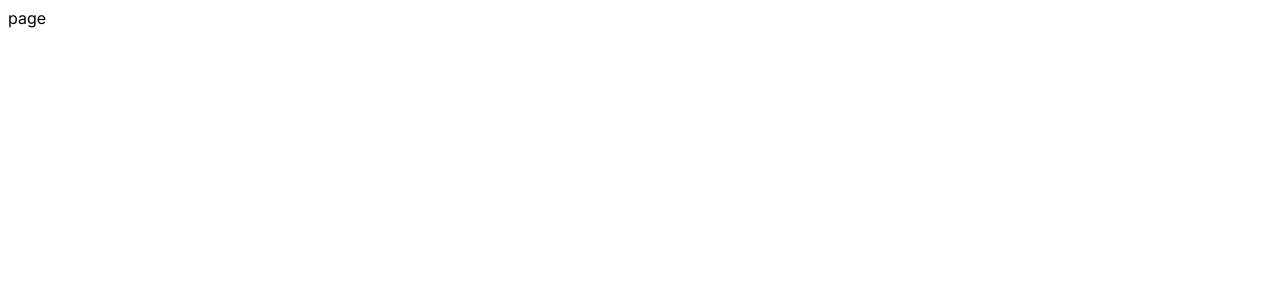
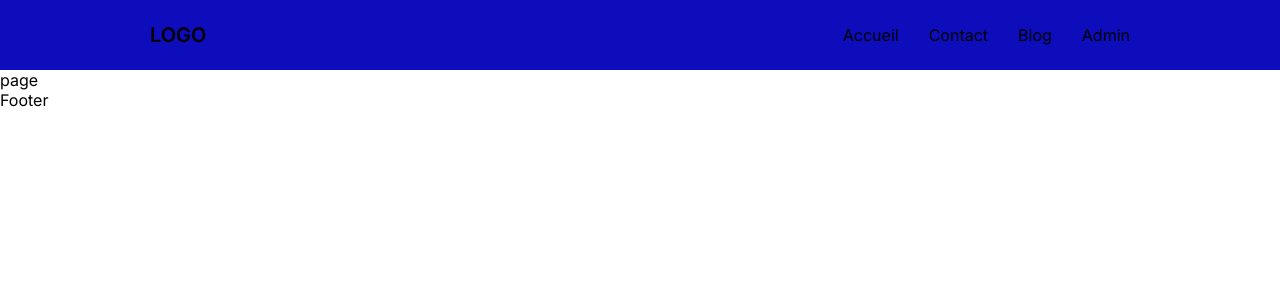
Before and after one commit to karimoucisse/next-tutorial-app, a Next.js app: page / in a window 1280 px wide. Shown: the top 300 px of the page. Built offline with nearby package versions, Linux system fonts and the light colour scheme.

Commit message:
add component folder

```diff
--- a/src/app/globals.css
+++ b/src/app/globals.css
@@ -0,0 +1,10 @@
+* {
+    margin: 0;
+    padding: 0;
+    box-sizing: border-box;
+}
+a
+{
+    text-decoration: none;
+    color: inherit;
+}
--- a/src/app/layout.js
+++ b/src/app/layout.js
@@ -1,5 +1,7 @@
 import { Inter } from "next/font/google";
 import "./globals.css";
+import NavBar from "@/components/navbar/NavBar";
+import Footer from "@/components/footer/Footer";
 
 const inter = Inter({ subsets: ["latin"] });
 
@@ -11,7 +13,11 @@ export const metadata = {
 export default function RootLayout({ children }) {
   return (
     <html lang="en">
-      <body className={inter.className}>{children}</body>
+      <body className={inter.className}>
+        <NavBar/>
+        {children}
+        <Footer/>
+        </body>
     </html>
   );
 }
--- /dev/null
+++ b/src/components/footer/Footer.jsx
@@ -0,0 +1,9 @@
+import React from 'react'
+
+const Footer = () => {
+  return (
+    <div>Footer</div>
+  )
+}
+
+export default Footer
--- /dev/null
+++ b/src/components/navbar/NavBar.jsx
@@ -0,0 +1,14 @@
+import React from 'react'
+import NavList from './NavList'
+import styles from "./navbar.module.css"
+
+const NavBar = () => {
+  return (
+    <div className={styles.container}>
+      <div className={styles.logoContainer}>Logo</div>
+      <NavList/>
+    </div>
+  )
+}
+
+export default NavBar
--- /dev/null
+++ b/src/components/navbar/NavList.jsx
@@ -0,0 +1,20 @@
+import Link from "next/link"
+import styles from "./navbar.module.css"
+const NavList = () => {
+
+    const list = [
+        {name: "Accueil", link: "/"},
+        {name: "Contact", link: "/contact"},
+        {name: "Blog", link: "/blog"},
+        {name: "admin", link: "/admin"}
+    ]
+  return (
+    <div className={styles.nav_list}>
+        {list.map((element, index) => (
+            <Link key={index} href= {element.link}>{element.name}</Link>
+        ))}
+    </div>
+  )
+}
+
+export default NavList
--- /dev/null
+++ b/src/components/navbar/navbar.module.css
@@ -0,0 +1,25 @@
+.container
+{
+    display: flex;
+    flex-direction: row;
+    align-items: center;
+    height: 70px;
+    background-color: rgb(13, 13, 187);
+    padding: 0 150px;
+}
+.logoContainer
+{
+    display: flex;
+    font-size: 20px;
+    flex: 1;
+    text-transform: uppercase;
+    font-weight: 600;
+}
+.nav_list
+{
+    display: flex;
+    justify-content: flex-end;
+    gap: 30px;
+    flex: 3;
+    text-transform: capitalize;
+}
```
